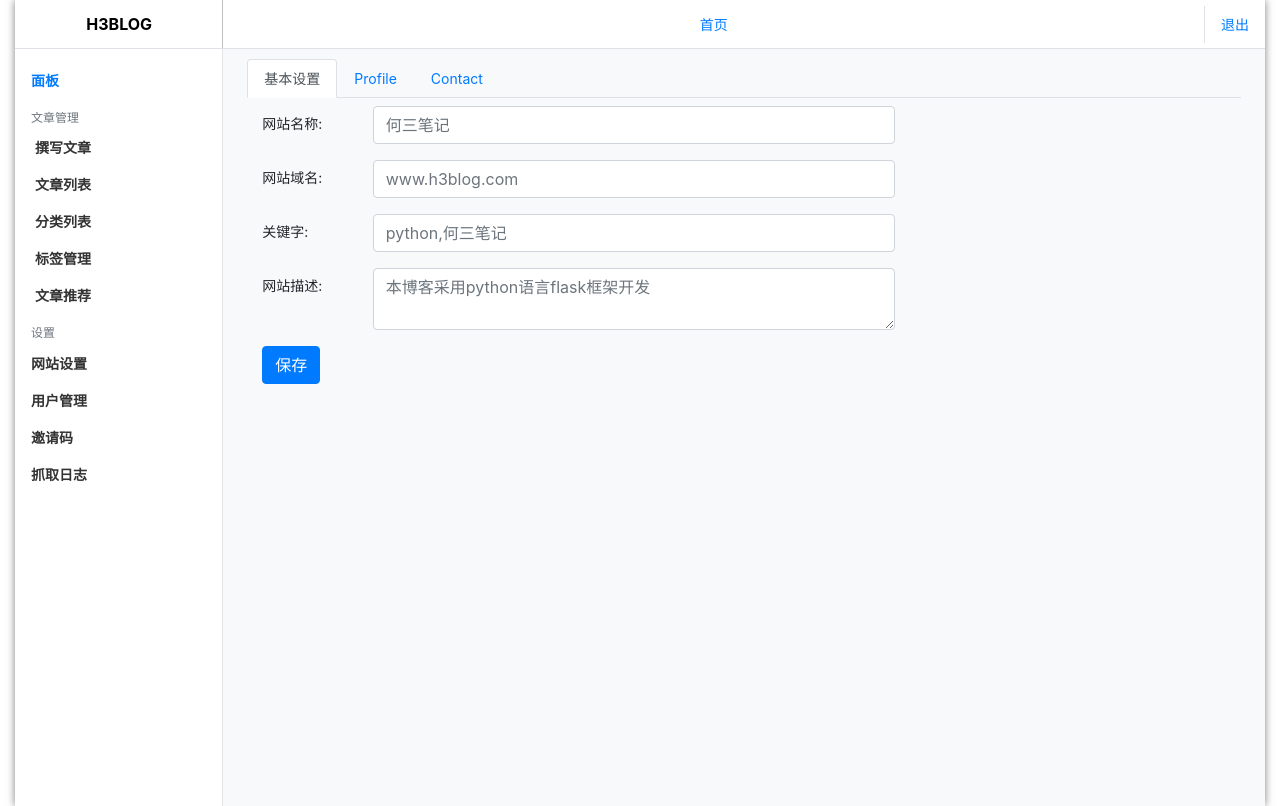
After one commit to pojoin/h3blog, a Flask app: page /admin/settings in a window 1280 px wide. The commit adds this page. Run offline with Flask 2, Linux system fonts and the light colour scheme; a user stored in the database is signed in; tables that the repository leaves empty hold one stand-in row (values such as "Sample post"); parts of the project's set-up code (start-up, migrations or seed data) failed here and were passed over; some libraries are stand-ins or nearby versions.

Commit message:
修改网站设置

```diff
--- a/app/admin/templates/admin/common/sidebar.html
+++ b/app/admin/templates/admin/common/sidebar.html
@@ -44,7 +44,7 @@
       </h6>
       <ul class="nav flex-column mb-2">
         <li class="nav-item">
-          <a class="nav-link font-weight-bold" href="#">
+          <a class="nav-link font-weight-bold" href="{{url_for('admin.settings')}}">
             网站设置
           </a>
         </li>
--- /dev/null
+++ b/app/admin/templates/admin/settings.html
@@ -0,0 +1,52 @@
+{% extends 'admin/common/base.html' %}
+{% block content %}
+<ul class="nav nav-tabs" id="myTab" role="tablist">
+    <li class="nav-item">
+      <a class="nav-link active" id="home-tab" data-toggle="tab" href="#home" role="tab" aria-controls="home" aria-selected="true">基本设置</a>
+    </li>
+    <li class="nav-item">
+      <a class="nav-link" id="profile-tab" data-toggle="tab" href="#profile" role="tab" aria-controls="profile" aria-selected="false">Profile</a>
+    </li>
+    <li class="nav-item">
+      <a class="nav-link" id="contact-tab" data-toggle="tab" href="#contact" role="tab" aria-controls="contact" aria-selected="false">Contact</a>
+    </li>
+  </ul>
+  <div class="tab-content" id="myTabContent">
+    <div class="tab-pane fade show active" id="home" role="tabpanel" aria-labelledby="home-tab">
+        <form class="col-8 pt-2">
+            <div class="form-group row">
+                <label for="title" class="col-sm-2 col-form-label">网站名称:</label>
+                <div class="col-sm-10">
+                    <input id="title" name="s_title" class="form-control" placeholder="何三笔记">
+                </div>
+            </div>
+            <div class="form-group row">
+                <label for="domain" class="col-sm-2 col-form-label">网站域名:</label>
+                <div class="col-sm-10">
+                    <input id="domain" name="s_domain" class="form-control" placeholder="www.h3blog.com">
+                </div>
+            </div>
+            <div class="form-group row">
+                <label for="keywords"" class="col-sm-2 col-form-label">关键字:</label>
+                <div class="col-sm-10">
+                    <input id="keywords" name="s_keywords" class="form-control" placeholder="python,何三笔记">
+                </div>
+            </div>
+            <div class="form-group row">
+                <label for="description" class="col-sm-2 col-form-label">网站描述:</label>
+                <div class="col-sm-10">
+                    <textarea id="description" name="s_description" class="form-control" placeholder="本博客采用python语言flask框架开发"></textarea>
+                </div>
+            </div>
+
+            <div class="form-group row">
+                <div class="col-sm-10">
+                    <button type="submit" class="btn btn-primary">保存</button>
+                </div>
+            </div>
+        </form>
+    </div>
+    <div class="tab-pane fade" id="profile" role="tabpanel" aria-labelledby="profile-tab">...</div>
+    <div class="tab-pane fade" id="contact" role="tabpanel" aria-labelledby="contact-tab">...</div>
+  </div>
+{% endblock %}
--- a/app/admin/views.py
+++ b/app/admin/views.py
@@ -421,3 +421,13 @@ def invit_codes():
         paginate(page, per_page=current_app.config['H3BLOG_POST_PER_PAGE'], error_out=False)
 
     return render_template('admin/invit_codes.html',codes = codes,form = form)
+
+@admin.route('/settings',methods=['GET','POST'])
+@login_required
+@admin_required
+def settings():
+    '''
+    系统设置
+    '''
+    print(current_app.config)
+    return render_template('admin/settings.html')
--- a/app/settings.py
+++ b/app/settings.py
@@ -4,6 +4,7 @@ import sys
 import hashlib
 
 basedir = os.path.abspath(os.path.dirname(os.path.dirname(__file__)))
+
 
 # SQLite URI compatible
 WIN = sys.platform.startswith('win')
@@ -30,6 +31,7 @@ class BaseConfig(object):
     MAIL_PASSWORD = os.getenv('MAIL_PASSWORD')
     MAIL_DEFAULT_SENDER = ('H3BLOG Admin', MAIL_USERNAME)
 
+    H3BLOG_TITLE = os.getenv('H3BLOG_TITLE','何三笔记')
     H3BLOG_DOMAIN = os.getenv('H3BLOG_DOMAIN','www.h3blog.com')
     H3BLOG_EMAIL = os.getenv('H3BLOG_EMAIL')
     H3BLOG_POST_PER_PAGE = 10
@@ -51,6 +53,8 @@ class BaseConfig(object):
 
     BAIDU_PUSH_TOKEN = os.getenv('BAIDU_PUSH_TOKEN') #主动推送给百度链接，token是在搜索资源平台申请的推送用的准入密钥
 
+    SITEMAP_URL_SCHEME = os.getenv('SITEMAP_URL_SCHEME','http')
+    SITEMAP_MAX_URL_COUNT = os.getenv('SITEMAP_MAX_URL_COUNT',100000)
 
 class DevelopmentConfig(BaseConfig):
     DEBUG = True
```
Also changed, not shown: app/models.py (line endings or trailing spaces).
